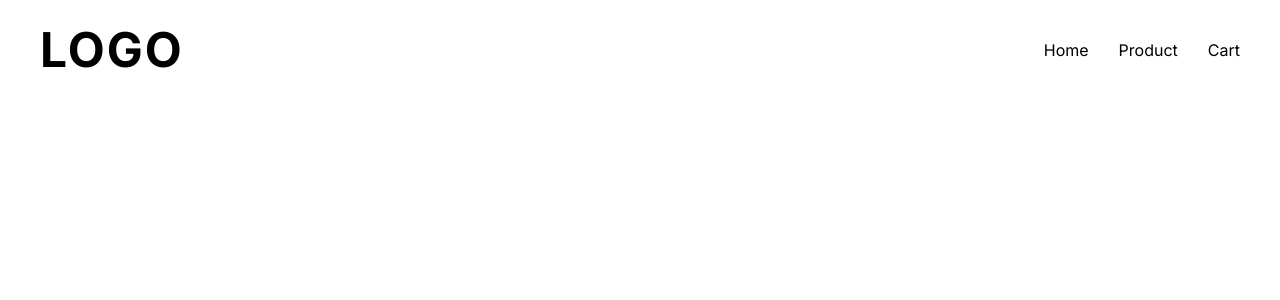
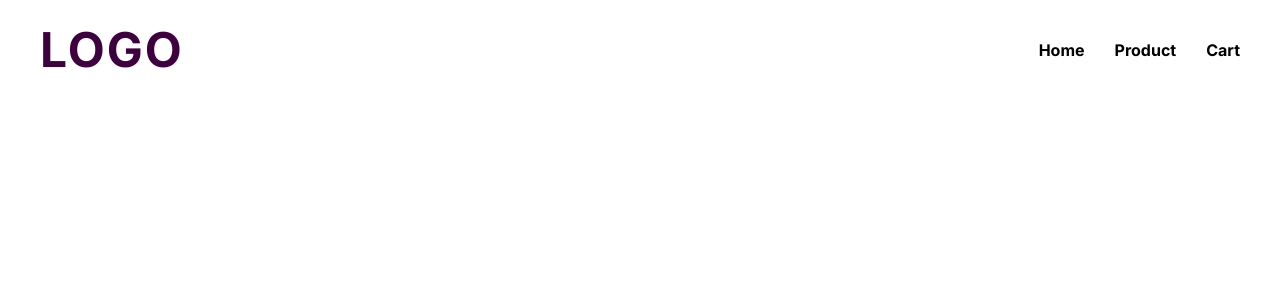
Before and after one commit to cihandundar/vue-add-to-cart, a Vue app: page / in a window 1280 px wide. Shown: the top 300 px of the page. Built offline with nearby package versions, Linux system fonts and the light colour scheme.

Commit message:
style fix

```diff
--- a/src/components/Navbar.vue
+++ b/src/components/Navbar.vue
@@ -33,6 +33,7 @@
   font-size: 3rem;
   text-transform: uppercase;
   letter-spacing: 2px;
+  color: rgb(63, 0, 63);
 }
 
 nav ul {
@@ -43,8 +44,11 @@ nav ul {
 nav ul li:not(:last-child) {
   margin-right: 30px;
 }
-
+nav ul li a {
+  font-weight: bold;
+  transition: 0.5s ease;
+}
 nav ul li a:hover {
-  color: rgb(88, 86, 86);
+  color: rgb(133, 0, 133);
 }
 </style>
```
